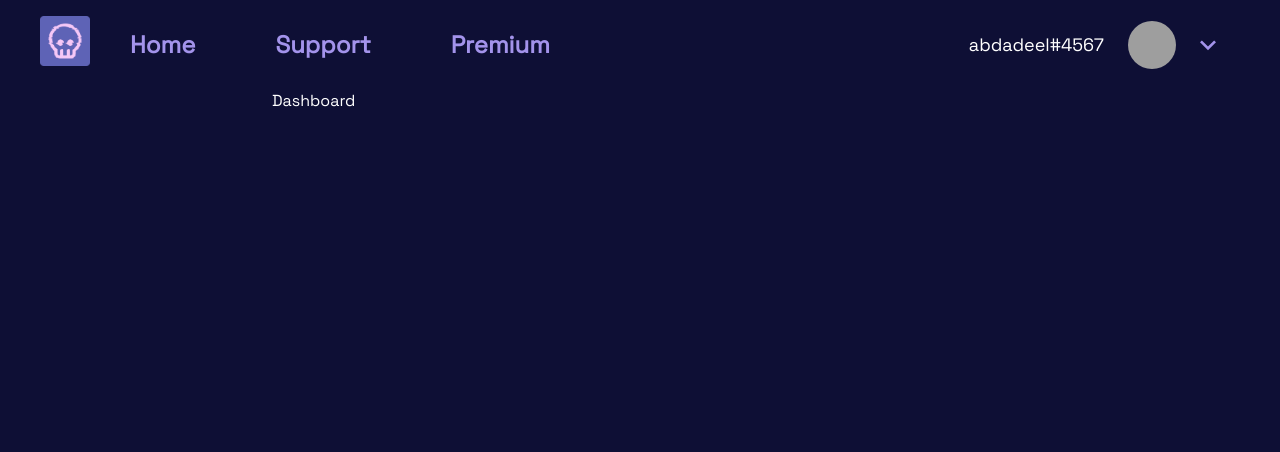
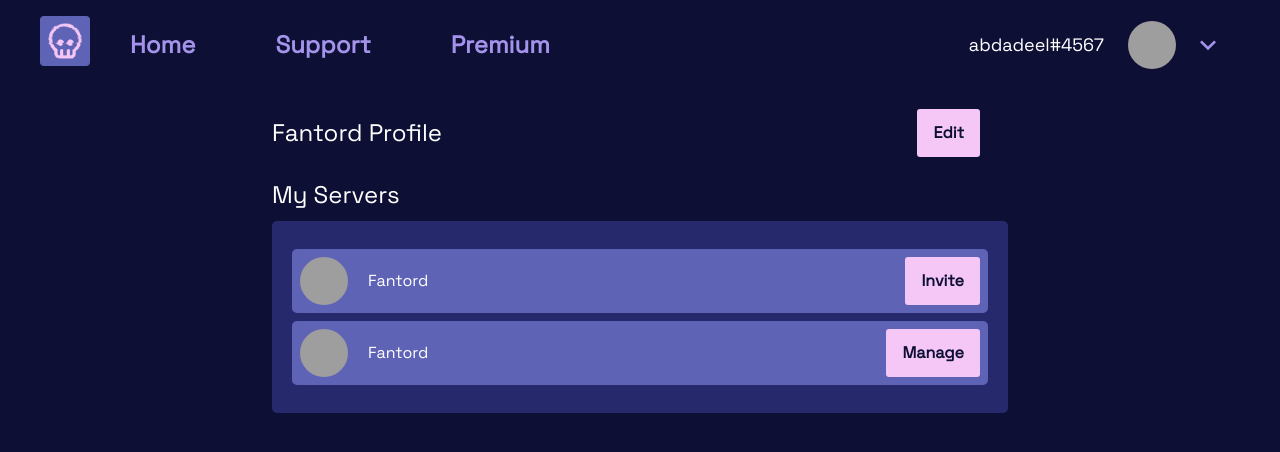
Before and after one commit to mabdullahadeel/fantord, a Next.js app in the folder apps/intercooler/: page /dashboard in a window 1280 px wide. Shown: the top 452 px of the page. Built offline with nearby package versions, Linux system fonts and the light colour scheme; no server answers; sample sign-in values are in the browser's storage; grey boxes are pictures that could not be loaded.

Commit message:
✅ dashboard page desing complete

```diff
--- a/apps/intercooler/package.json
+++ b/apps/intercooler/package.json
@@ -21,7 +21,8 @@
     "next": "12.1.6",
     "next-auth": "^4.4.0",
     "react": "18.1.0",
-    "react-dom": "18.1.0"
+    "react-dom": "18.1.0",
+    "react-query": "^3.39.1"
   },
   "devDependencies": {
     "@types/react": "18.0.12",
--- a/apps/intercooler/src/layouts/headers/AppHeader.tsx
+++ b/apps/intercooler/src/layouts/headers/AppHeader.tsx
@@ -16,14 +16,21 @@ import Image from "next/image";
 import React from "react";
 import { AppHeaderNavLink } from "src/components/shared/Typography/NavLink";
 import ThemeToggler from "src/components/ThemeToggler/ThemeToggler";
+import Link from "next/link";
 
 interface AppHeaderProps {}
 
 export const AppHeader: React.FC<AppHeaderProps> = ({}) => {
   return (
     <Flex as="nav" px={10} py={4} gap={10} alignItems="center">
-      <Box>
-        <Image src={FantordLogo} alt="Logo" height="50px" width="50px" />
+      <Box
+        _hover={{
+          cursor: "pointer",
+        }}
+      >
+        <Link href="/dashboard">
+          <Image src={FantordLogo} alt="Logo" height="50px" width="50px" />
+        </Link>
       </Box>
       <Flex flex={1} gap={20}>
         <AppHeaderNavLink>Home</AppHeaderNavLink>
--- a/apps/intercooler/src/modules/dashboard/DashboardPage.tsx
+++ b/apps/intercooler/src/modules/dashboard/DashboardPage.tsx
@@ -1,4 +1,14 @@
-import { Container } from "@chakra-ui/react";
+import {
+  Avatar,
+  Box,
+  Button,
+  Container,
+  Flex,
+  HStack,
+  Text,
+  VStack,
+} from "@chakra-ui/react";
+import Link from "next/link";
 import { PageComponent } from "src/types/PageComponent";
 interface DashboradPageProps {}
 
@@ -11,7 +21,43 @@ export const DashboardPage: PageComponent<DashboradPageProps> = ({}) => {
         lg: "60%",
       }}
     >
-      <h1>Dashboard</h1>
+      <HStack my={5} pr={7} justifyContent="space-between">
+        <Text fontSize="2xl">Fantord Profile</Text>
+        <Link href="/dashboard/profile">
+          <Button>Edit</Button>
+        </Link>
+      </HStack>
+      <VStack my={5} alignItems="flex-start">
+        <Text fontSize="2xl">My Servers</Text>
+        <Box bg="brand.800" w="100%" p={5} borderRadius={5}>
+          <Flex
+            justifyContent="space-between"
+            bg="brand.700"
+            p={2}
+            borderRadius={5}
+            my={2}
+          >
+            <HStack spacing={5}>
+              <Avatar size="md" src="https://bit.ly/sage-avatar" />
+              <Text>Fantord</Text>
+            </HStack>
+            <Button>Invite</Button>
+          </Flex>
+          <Flex
+            justifyContent="space-between"
+            bg="brand.700"
+            p={2}
+            borderRadius={5}
+            my={2}
+          >
+            <HStack spacing={5}>
+              <Avatar size="md" src="https://bit.ly/sage-avatar" />
+              <Text>Fantord</Text>
+            </HStack>
+            <Button>Manage</Button>
+          </Flex>
+        </Box>
+      </VStack>
     </Container>
   );
 };
```
Also changed, not shown: 1 other file (tests, documents, lock files or other folders).
